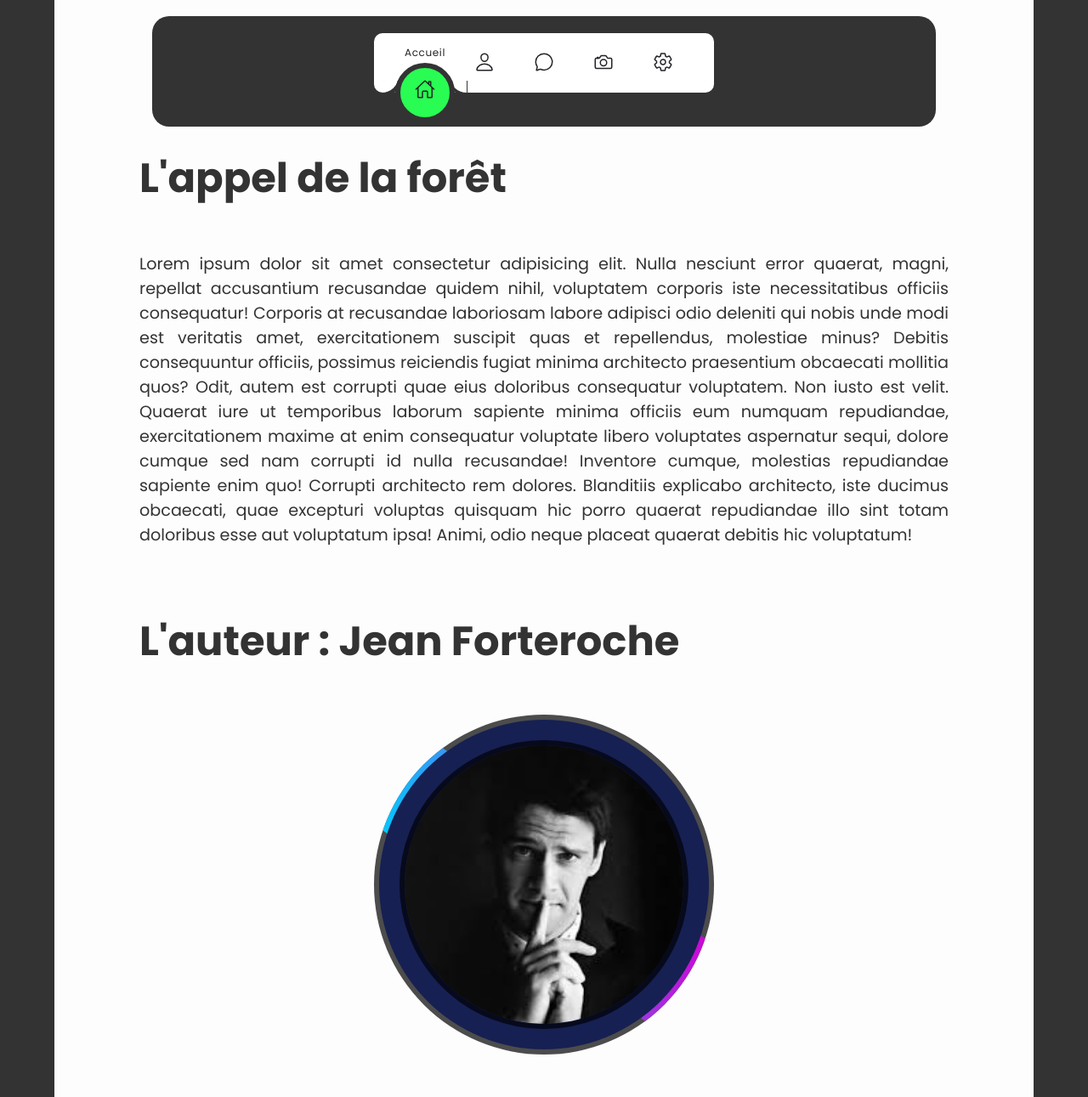
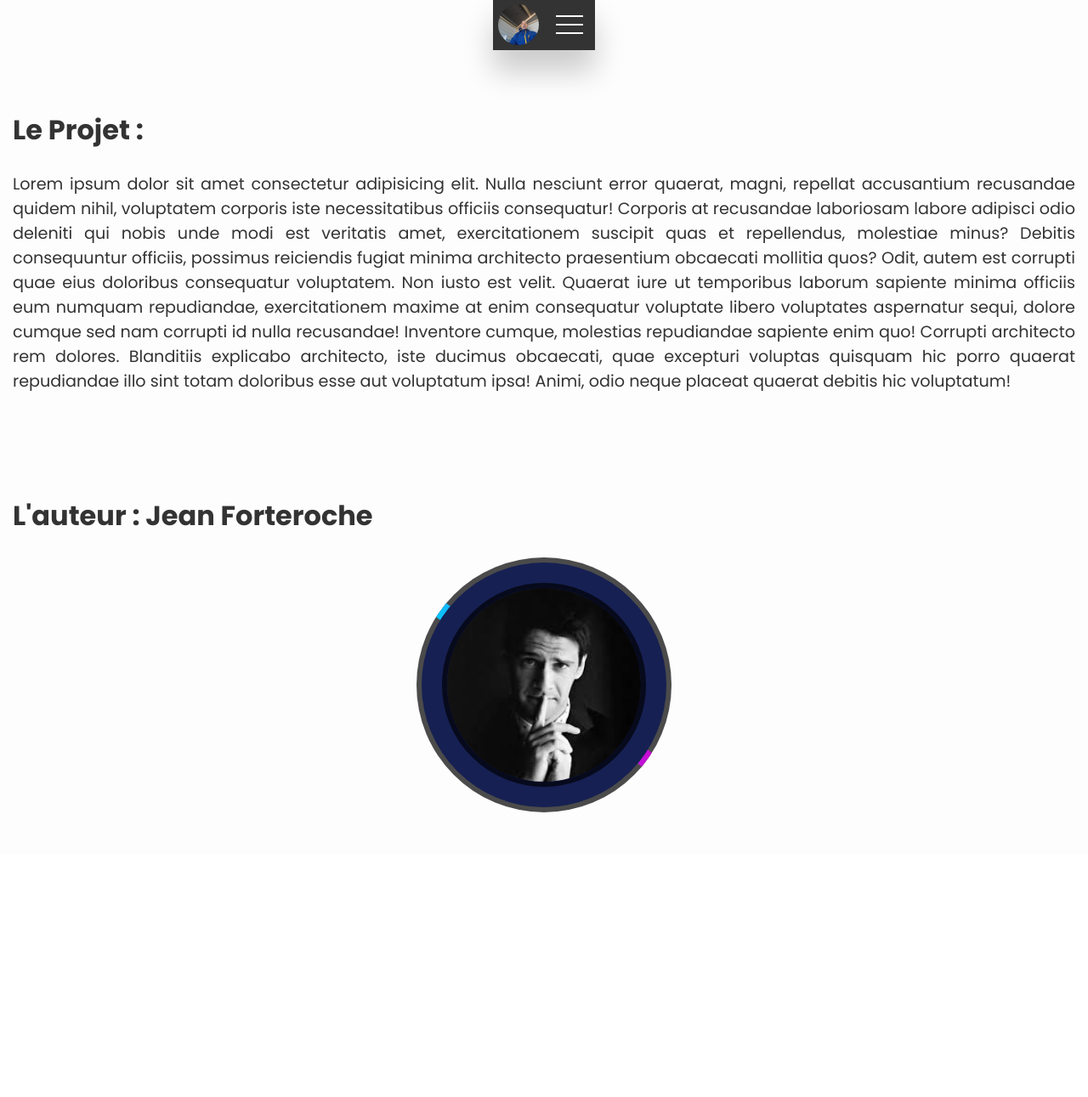
Before and after one commit to BigBen131283/htdocs, a PHP site: page / in a window 1280 px wide. Shown: the part 801-2092 px from the top of the page at 85% size. After the commit the page ends 1757 px from the top, so only its background shows below. Run offline with PHP 8.4, Linux system fonts and the light colour scheme; some web fonts are replaced.

Commit message:
Projet 4 - v0.0.3

```diff
--- a/projet_4/classes/styles/authorprofile.css
+++ b/projet_4/classes/styles/authorprofile.css
@@ -1,8 +1,8 @@
 .box
 {
     position: relative;
-    width: 400px;
-    height: 400px;
+    width: 300px;
+    height: 300px;
     background: rgba(0,0,0,0.7);
     border-radius: 50%;
     overflow: hidden;
--- /dev/null
+++ b/projet_4/classes/styles/header.css
@@ -0,0 +1,96 @@
+/* Accueil parallax */
+
+.header
+{
+    position: relative;
+    width: 100%;
+    height: 100vh;
+    overflow: hidden;
+    background: #333;
+}
+
+.header #bg
+{
+    position: absolute;
+    top: 0;
+    left: 0;
+    width: 100%;
+    height: 100%;
+    font-size: 3em;
+    color: #333;
+}
+
+.header .titre
+{
+    position: absolute;
+    top: -5%;
+    font-family: 'Dancing Script', sans-serif;
+    text-align: center;
+    z-index: 1;
+}
+
+.header .author
+{
+    position: absolute;
+    bottom: 9%;
+    right: 5%;
+    font-family: 'Dancing Script', sans-serif;
+    font-size: 1.2rem;
+    z-index: 1;
+}
+
+.header .gad
+{
+    position: absolute;
+    bottom: 5%;
+    right: 5%;
+    font-family: 'Dancing Script', sans-serif;
+    z-index: 1;
+}
+
+.stylo
+{
+    position: absolute;
+    bottom: 5%;
+    left: 5%;
+    width: 50%;
+    max-width: 500px;
+    aspect-ratio: 1 / 1;
+    transform: rotate(45deg);
+    z-index: 1;
+}
+
+.stylo img
+{
+    width: 100%;
+    object-fit: cover;
+}
+
+/* superposition papier déchiré */
+
+#bg::before
+{
+    content:'';
+    position: absolute;
+    top: 0;
+    left: 0;
+    width: 100%;
+    height: 100%;
+    background: url(../../resources/images/alaska1.jpg);
+    background-repeat: no-repeat;
+    background-size: cover;
+    background-position: center;
+}
+
+#bg::after
+{
+    content:'';
+    position: absolute;
+    width: 100%;
+    height: 100%;
+    background: url(../../resources/images/ripped-paper.jpg);
+    background-size: cover;
+    background-position: center;
+    mix-blend-mode: lighten;
+    filter: brightness(1.1);
+}
--- a/projet_4/classes/styles/mainmenu.css
+++ b/projet_4/classes/styles/mainmenu.css
@@ -1,6 +1,6 @@
 @import url('https://fonts.googleapis.com/css2?family=Macondo&family=Poppins:ital,wght@0,100;0,200;0,300;0,400;0,500;0,600;0,700;0,800;0,900;1,100;1,200;1,300;1,400;1,500;1,600;1,700;1,800;1,900&display=swap');
 
-*
+*, ::after, ::before
 {
     margin: 0;
     padding: 0;
@@ -15,147 +15,155 @@
     --btnclr: #29fd53;
 }
 
-body
+nav
 {
+    position: sticky;
     display: flex;
+    flex-direction: column;
+    justify-content: space-between;
+    top: 0;
+    left: 0;
+    width: 120px;
+    height: 60px;
+    background: var(--backgroundclr);
+    box-shadow: 0 25px 35px rgba(0,0,0,0.2);
+    transition: height 0.5s, width 0.5s;
+    transition-delay: 0s, 0.75s;
+    overflow: hidden;
+    z-index: 50;
+}
+
+nav.active
+{
+    width: 300px;
+    height: 400px;
+    transition: height 0.5s, width 0.5s;
+    transition-delay: 0.75s, 0s;
+}
+
+nav .sup
+{
+    position: relative;
+    display: flex;
+    justify-content: space-between;
+    align-items: center;
+    width: 100%;
+}
+
+nav .user
+{
+    position: relative;
+    border-radius: 50%;
+    border: 6px solid var(--backgroundclr);
+    overflow: hidden;
+    width: 60px;
+    height: 60px;
+    background: var(--backgroundclr);
+    color: #fff;
+}
+
+nav p
+{
+    display: none;
+    height: 60px;
+    width: calc(100% - 120px);
     justify-content: center;
     align-items: center;
-    min-height: 100vh;
-    background-color: var(--backgroundclr);
+    color: #fff;
+    white-space: nowrap;
+    opacity: 0;
 }
 
-.navigation
+nav.active p
 {
-    position: relative;
-    width: 400px;
-    height: 70px;
-    background: #fff;
+    opacity: 1;
     display: flex;
-    justify-content: center;
-    align-items: center;
-    border-radius: 10px;
 }
 
-.navigation ul
+nav .user img
 {
-    display: flex;
-    width: 350px;
+    position: absolute;
+    top: 0;
+    left: 0;
+    width: 100%;
+    height: 100%;
+    min-width: 60px;
+    background: var(--backgroundclr);
+    object-fit: cover;
+    object-position: center;
 }
 
-.navigation ul li
-{
-    position: relative;
-    list-style: none;
-    width: 70px;
-    height: 70px;
-    z-index: 1;
-}
-
-.navigation ul li a
+nav .menu_toggle
 {
     position: relative;
     display: flex;
     justify-content: center;
     align-items: center;
-    flex-direction: column;
-    width: 100%;
-    text-align: center;
-    font-weight: 500;
+    width: 60px;
+    height: 60px;
+    background: var(--backgroundclr);
+    cursor: pointer;
 }
 
-.navigation ul li a .icon
+nav .menu_toggle::before
 {
-    position: relative;
-    display: block;
-    line-height: 75px;
-    font-size: 1.5em;
-    text-align: center;
-    transition: 0.5s;
-    color: var(--clr);
-}
-
-.navigation ul li.active a .icon
-{
-    transform: translateY(32px);
-}
-
-.navigation ul li a .text
-{
+    content: '';
     position: absolute;
-    color: var(--clr);
-    font-weight: 400;
-    font-size: 0.75em;
-    letter-spacing: 0.05em;
-    transition: 0.5s;
-    opacity: 0;
-    transform: translateY(-25px);
-}
-
-.navigation ul li.active a .text
-{
-    opacity: 1;
-    transform: translateY(-15px);
-}
-
-.indicator
-{
-    position: absolute;
-    top: 50%;
-    width: 70px;
-    height: 70px;
-    background: #29fd53;
-    border-radius: 50%;
-    border: 6px solid var(--backgroundclr);
+    width: 32px;
+    height: 2px;
+    background: #fff;
+    transform: translateY(-10px);
+    box-shadow: 0 10px #fff;
     transition: 0.5s;
 }
 
-.indicator::before
+nav .menu_toggle::after
 {
     content: '';
     position: absolute;
-    top: 15%;
-    left: -22px;
-    width: 20px;
-    height: 20px;
-    background: transparent;
-    border-bottom-right-radius: 50px;
-    box-shadow: 1px 6px 0 0 var(--backgroundclr);
+    width: 32px;
+    height: 2px;
+    background: #fff;
+    transform: translateY(10px);
+    transition: 0.5s;
 }
 
-.indicator::after
+nav.active .menu_toggle::before
 {
-    content: '';
-    position: absolute;
-    top: 15%;
-    right: -20px;
-    width: 20px;
-    height: 20px;
-    background: transparent;
-    border-bottom-left-radius: 20px;
-    box-shadow: 1px 6px 0 0 var(--backgroundclr);
+    transform: translateY(0px) rotate(45deg);
+    box-shadow: 0 0 #fff;
 }
 
-.navigation ul li:nth-child(1).active ~ .indicator
+nav.active .menu_toggle::after
 {
-    transform: translateX(calc(70px * 0));
+    transform: translateY(0px) rotate(-45deg);
 }
 
-.navigation ul li:nth-child(2).active ~ .indicator
+.menu_access
 {
-    transform: translateX(calc(70px * 1));
+    width: 100%;
+    height: 100%;
+    padding: 20px;
+    border-top: 1px solid rgba(255,255,255,0.5);
 }
 
-.navigation ul li:nth-child(3).active ~ .indicator
+.menu_access li
 {
-    transform: translateX(calc(70px * 2));
+    list-style: none;
 }
 
-.navigation ul li:nth-child(4).active ~ .indicator
+.menu_access li a
 {
-    transform: translateX(calc(70px * 3));
+    display: flex;
+    align-items: center;
+    margin: 20px 0;
+    font-size: 1rem;
+    gap: 10px;
+    text-decoration: none;
+    color: #fff;
 }
 
-.navigation ul li:nth-child(5).active ~ .indicator
+.menu_access li a ion-icon
 {
-    transform: translateX(calc(70px * 4));
+    font-size: 1.5rem;
 }
--- /dev/null
+++ b/projet_4/classes/styles/project.css
@@ -0,0 +1,7 @@
+:root
+{
+    --clr: #222327;
+    --backgroundclr: #333;
+    --btnclr: #29fd53;
+    --sitebgclr: #fdfdfd;
+}
--- a/projet_4/index.html
+++ b/projet_4/index.html
@@ -1,73 +1,46 @@
 <!DOCTYPE html>
-<html lang="en">
+<html lang="fr">
 <head>
     <meta charset="UTF-8">
     <meta http-equiv="X-UA-Compatible" content="IE=edge">
     <meta name="viewport" content="width=device-width, initial-scale=1.0">
-    <title>P4 - L'appel de la forêt</title>
+    <title>Billet simple pour l'Alaska</title>
     <link rel="stylesheet" href="style.css">
     <link rel="icon" type="image/gif" href="./resources/images/favicon.png"/>
+    <link rel="stylesheet" href="./classes/styles/header.css">
     <link rel="stylesheet" href="./classes/styles/mainmenu.css">
     <link rel="stylesheet" href="./classes/styles/authorprofile.css">
+    <link rel="stylesheet" href="./classes/styles/project.css">
 </head>
 <body>
-    <div class="header">
-        <div id="bg">
-            <div class="titre">L'appel de la forêt</div>
-            <div class="bg"></div>
-            <div class="paper"></div>
-            <div class="author">Une histoire de <span>Jack London</span></div>
-            <div class="gad">Jean Forteroche</div>
-            <div class="stylo">
-                <img src="./resources/images/pencil.png" alt="Stylo de l'auteur">
+    <header id="bg" class="header">
+        <h1 class="titre">Billet simple pour l'Alaska</h1>
+        <p class="author">Une histoire de </p>
+        <h2 class="gad">Jean Forteroche</h2>
+        <img src="./resources/images/pencil.png" alt="Stylo de l'auteur" class="stylo">
+    </header>
+    <div class="site">
+        <nav class="main_menu">
+            <div class="sup">
+                <div class="user">
+                    <img src="./resources/images/profile_picture.jpg" alt="Photo de profil" class="profile-picture">
+                </div>
+                <p class="user_name">User NAME</p>
+                <div class="menu_toggle"></div>
             </div>
-        </div>
-    </div>
-    <div class="site">
-        <div id="accueil"></div>
-        <nav>
-
-            <div class="navigation">
-                <ul>
-                    <li class="list active">
-                        <a href="#accueil">
-                            <span class="icon"><ion-icon name="home-outline"></ion-icon></span>
-                            <span class="text">Accueil</span>
-                        </a>
-                    </li>
-                    <li class="list">
-                        <a href="#accueil">
-                            <span class="icon"><ion-icon name="person-outline"></ion-icon></span>
-                            <span class="text">L'auteur</span>
-                        </a>
-                    </li>
-                    <li class="list">
-                        <a href="#accueil">
-                            <span class="icon"><ion-icon name="chatbubble-outline"></ion-icon></span>
-                            <span class="text">L'aventure</span>
-                        </a>
-                    </li>
-                    <li class="list">
-                        <a href="#accueil">
-                            <span class="icon"><ion-icon name="camera-outline"></ion-icon></span>
-                            <span class="text">Photos</span>
-                        </a>
-                    </li>
-                    <li class="list">
-                        <a href="#accueil">
-                            <span class="icon"><ion-icon name="settings-outline"></ion-icon></span>
-                            <span class="text">Paramètres</span>
-                        </a>
-                    </li>
-                    <div class="indicator"></div>
-                </ul>
-            </div>
+            <ul class="menu_access">
+                <li><a href="#accueil"><ion-icon name="home-outline"></ion-icon>Accueil</a></li>
+                <li><a href="#auteur"><ion-icon name="body-outline"></ion-icon>L'Auteur</a></li>
+                <li><a href="#accueil"><ion-icon name="book-outline"></ion-icon>L'Aventure</a></li>
+                <li><a href="#accueil"><ion-icon name="log-out-outline"></ion-icon>Mon Profil</a></li>
+                <li><a href="#accueil"><ion-icon name="log-out-outline"></ion-icon>Se Déconnecter</a></li>
+            </ul>
         </nav>
-        <section>
-            <h1>L'appel de la forêt</h1>
+        <section class="projet" id="accueil">
+            <h1>Le Projet :</h1>
             <p>Lorem ipsum dolor sit amet consectetur adipisicing elit. Nulla nesciunt error quaerat, magni, repellat accusantium recusandae quidem nihil, voluptatem corporis iste necessitatibus officiis consequatur! Corporis at recusandae laboriosam labore adipisci odio deleniti qui nobis unde modi est veritatis amet, exercitationem suscipit quas et repellendus, molestiae minus? Debitis consequuntur officiis, possimus reiciendis fugiat minima architecto praesentium obcaecati mollitia quos? Odit, autem est corrupti quae eius doloribus consequatur voluptatem. Non iusto est velit. Quaerat iure ut temporibus laborum sapiente minima officiis eum numquam repudiandae, exercitationem maxime at enim consequatur voluptate libero voluptates aspernatur sequi, dolore cumque sed nam corrupti id nulla recusandae! Inventore cumque, molestias repudiandae sapiente enim quo! Corrupti architecto rem dolores. Blanditiis explicabo architecto, iste ducimus obcaecati, quae excepturi voluptas quisquam hic porro quaerat repudiandae illo sint totam doloribus esse aut voluptatum ipsa! Animi, odio neque placeat quaerat debitis hic voluptatum!</p>
         </section>
-        <section>
+        <section id="auteur">
             <h1>L'auteur : Jean Forteroche</h1>
             <div class="box">
                 <div class="content">
--- a/projet_4/style.css
+++ b/projet_4/style.css
@@ -3,8 +3,17 @@
 @import url('https://fonts.googleapis.com/css2?family=Poppins:ital,wght@0,100;0,200;0,300;0,400;0,500;0,600;0,700;0,800;0,900;1,100;1,200;1,300;1,400;1,500;1,600;1,700;1,800;1,900&display=swap');
 @import url('https://fonts.googleapis.com/css2?family=Dancing+Script:wght@400;500;600;700&display=swap');
 
+/* ROOT */
 
-*
+:root
+{
+    --clr: #222327;
+    --backgroundclr: #333;
+    --btnclr: #29fd53;
+    --sitebgclr: #fdfdfd;
+}
+
+*, ::before, ::after
 {
     margin: 0;
     padding: 0;
@@ -21,18 +30,24 @@ body
 
 .site
 {
+    position: relative;
     display: flex;
     flex-direction: column;
     justify-content: center;
     align-items: center;
-    width: 90%;
+    width: 100%;
     background: var(--sitebgclr);
+}
+
+.site nav
+{
+    align-items: flex-start;
 }
 
 section
 {
     width: 100%;
-    padding: 100px;
+    padding: 15px;
     padding-top: 25px;
     padding-bottom: 50px;
     color: var(--backgroundclr);
@@ -43,138 +58,18 @@ section
     text-align: justify;
 }
 
-section h1
+h1
 {
     width: 100%;
     align-items: flex-start;
-    margin-bottom: 50px;
-    font-size: 3em;
+    margin-bottom: 25px;
+    padding-top: 45px;
+    font-size: 2em;
+    text-align: left;
 }
 
 section p
 {
     font-size: 1.2em;
+    text-align: justify;
 }
-
-/* ROOT */
-
-:root
-{
-    --clr: #222327;
-    --backgroundclr: #333;
-    --btnclr: #29fd53;
-    --sitebgclr: #fdfdfd;
-}
-
-/* Accueil parallax */
-
-.header
-{
-    position: relative;
-    width: 100%;
-    height: 100vh;
-    overflow: hidden;
-    background: #333;
-}
-
-.header #bg
-{
-    position: absolute;
-    top: 0;
-    left: 0;
-    width: 100%;
-    height: 100%;
-    font-size: 3em;
-    color: #333;
-}
-
-.header .titre
-{
-    position: absolute;
-    top: 5%;
-    left: 5%;
-    font-family: 'Dancing Script', sans-serif;
-    font-size: 2.1em;
-    z-index: 1;
-}
-
-.header .author
-{
-    position: absolute;
-    bottom: 9%;
-    right: 5%;
-    font-family: 'Dancing Script', sans-serif;
-}
-
-.header .author span
-{
-    text-decoration: line-through;
-    font-family: 'Dancing Script', sans-serif;
-}
-
-.header .gad
-{
-    position: absolute;
-    bottom: 5%;
-    right: 5%;
-    font-family: 'Dancing Script', sans-serif;
-}
-
-.stylo
-{
-    position: absolute;
-    bottom: 5%;
-    left: 5%;
-    width: 50%;
-    max-width: 500px;
-    aspect-ratio: 1 / 1;
-    transform: rotate(45deg);
-}
-
-.stylo img
-{
-    width: 100%;
-    object-fit: cover;
-}
-
-/* superposition papier déchiré */
-
-.bg
-{
-    position: absolute;
-    top: 0;
-    left: 0;
-    width: 100%;
-    height: 100%;
-    background: url(./resources/images/alaska1.jpg);
-    background-repeat: no-repeat;
-    background-size: cover;
-    background-position: center;
-}
-
-.paper
-{
-    position: absolute;
-    width: 100%;
-    height: 100%;
-    background: url(./resources/images/ripped-paper.jpg);
-    background-size: cover;
-    background-position: center;
-    mix-blend-mode: lighten;
-    filter: brightness(1.1);
-}
-
-/* Navigation */
-nav
-{
-    position: sticky;
-    top: 20px;
-    padding: 20px;
-    background: var(--backgroundclr);
-    width: 80%;
-    display: flex;
-    justify-content: center;
-    min-height: 130px;
-    border-radius: 20px;
-    margin-top: 20px;
-}
```
Also changed, not shown: projet_4/script.js (+8 -9 lines).
